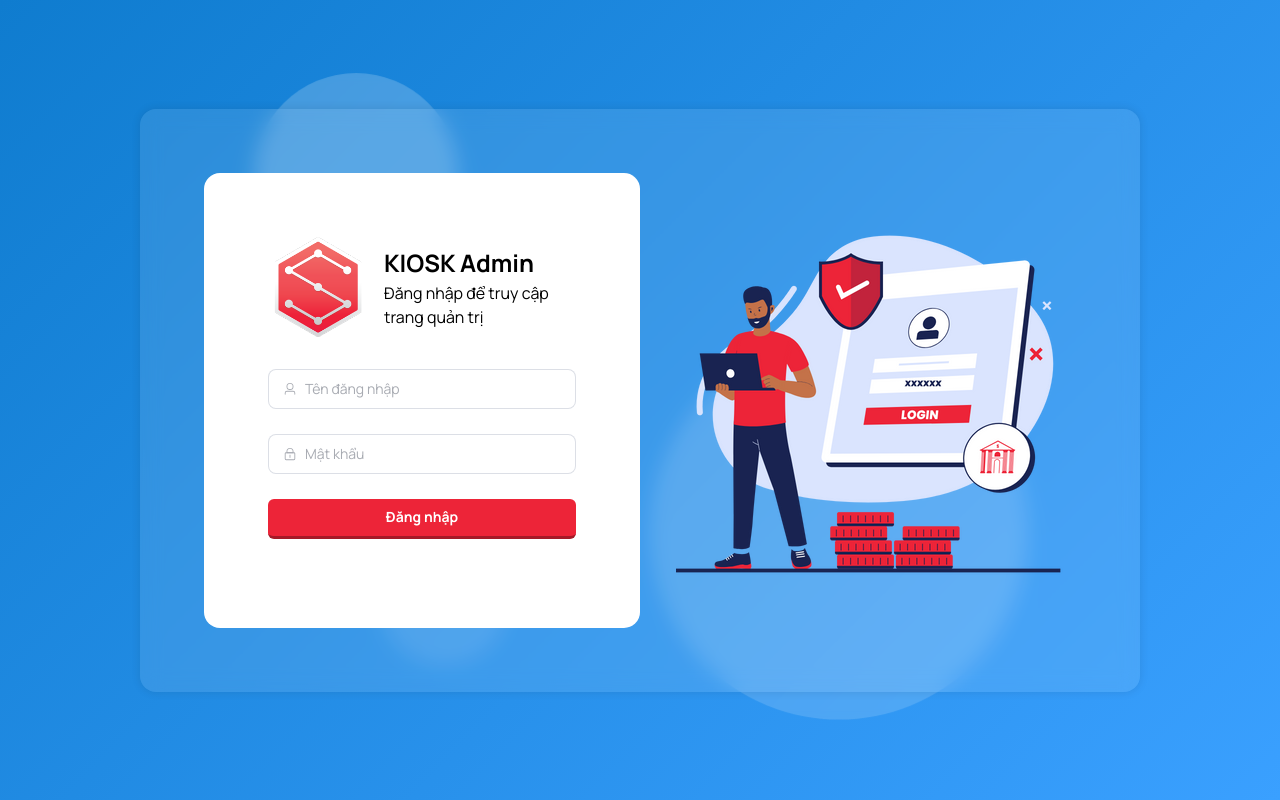
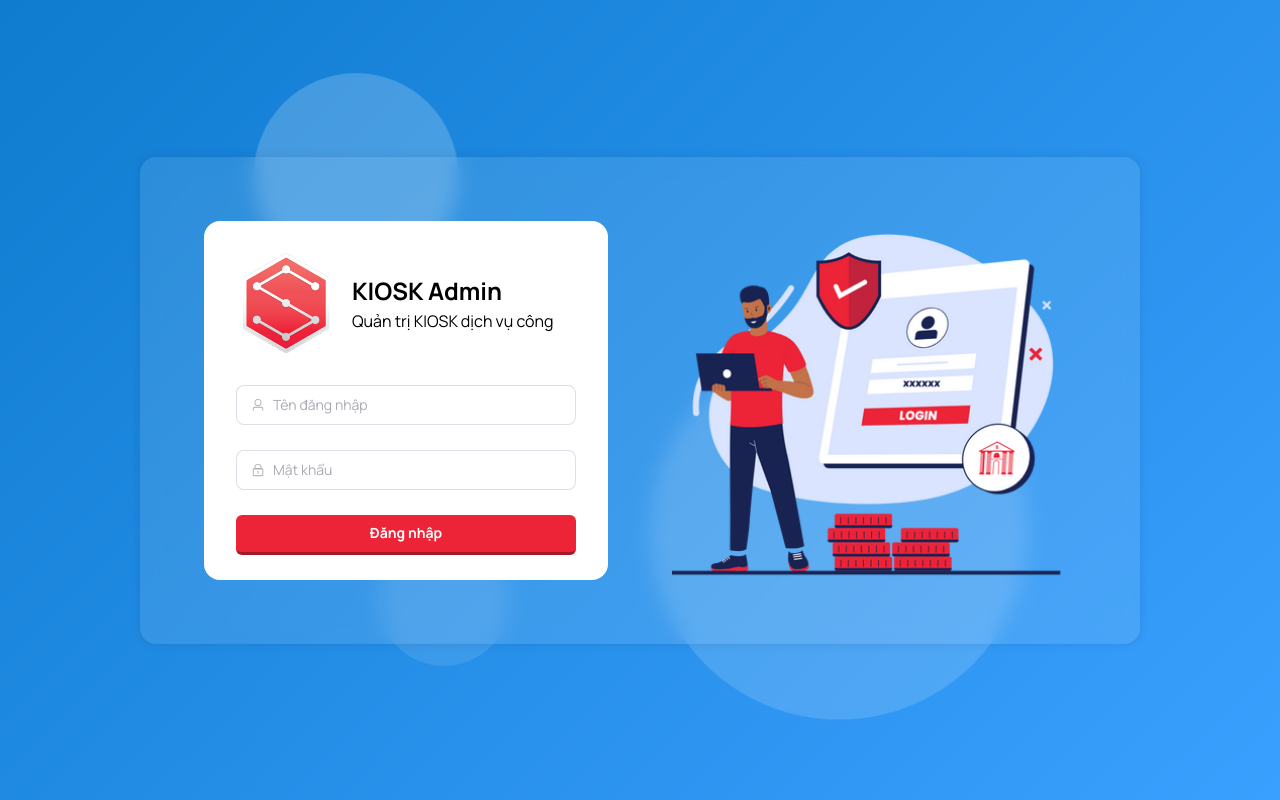
Before and after one commit to vucodiing/vue-dashboard, a Vue app: page /login in a window 1280 px wide. Built offline with nearby package versions, Linux system fonts and the light colour scheme.

Commit message:
update: css login

```diff
--- a/src/router/index.ts
+++ b/src/router/index.ts
@@ -59,4 +59,13 @@ const router = createRouter({
   routes,
 });
 
+router.beforeEach((to, from, next) => {
+  const isAuthenticated = localStorage.getItem('token');
+  if (to.name !== 'Login' && !isAuthenticated) {
+    next({ name: 'Login' });
+  } else {
+    next();
+  }
+});
+
 export default router;
--- a/src/views/LoginView/LoginView.vue
+++ b/src/views/LoginView/LoginView.vue
@@ -11,7 +11,7 @@
           <img src="@/assets/logo.png" alt="logo" height="100" width="100" />
           <div class="login__form--header--text">
             <p>KIOSK Admin</p>
-            <p>Đăng nhập để truy cập trang quản trị</p>
+            <p>Quản trị KIOSK dịch vụ công</p>
           </div>
         </div>
         <el-form
@@ -46,9 +46,7 @@
           </el-form-item>
         </el-form>
       </div>
-      <div class="login__image">
-        <img src="@/assets/login.png" alt="" />
-      </div>
+      <div class="login__image"></div>
     </div>
   </div>
 </template>
@@ -95,13 +93,18 @@ const rules = reactive<FormRules>({
 
 const submitForm = async (formEl: FormInstance | undefined) => {
   if (!formEl) return;
-  await formEl.validate((valid, _fields) => {
+  await formEl.validate((valid) => {
     if (valid) {
       loading.value = true;
       // console.log('submit!', form);
       // Simulate API call
       setTimeout(() => {
         loading.value = false;
+        localStorage.setItem('token', 'dummy-token');
+        // Redirect to home or dashboard
+        import('@/router').then(({ default: router }) => {
+          router.push('/');
+        });
       }, 2000);
     } else {
       // console.log('error submit!', fields);
@@ -171,24 +174,22 @@ const submitForm = async (formEl: FormInstance | undefined) => {
     width: 90%;
     max-width: 1000px;
     margin: 0 auto;
-    display: flex;
-    justify-content: space-between;
-    align-items: center;
-    gap: 2rem;
+    display: grid;
+    grid-template-columns: 1fr 1fr;
+    gap: 4rem;
     position: relative;
     z-index: 1;
     animation: fadeOn 0.5s ease-in-out;
   }
   &__form {
-    padding: 4rem;
-    width: 50%;
+    padding: 0 2rem;
     background-color: #fff;
     border-radius: var(--border-radius);
     &--header {
       display: flex;
       align-items: center;
       gap: 1rem;
-      margin-bottom: 2rem;
+      margin: 2rem 0;
     }
     &--header--text {
       p:first-child {
@@ -196,6 +197,11 @@ const submitForm = async (formEl: FormInstance | undefined) => {
         font-weight: 600;
       }
     }
+  }
+  &__image {
+    background: url('@/assets/login.png') no-repeat center center/cover;
+    width: 100%;
+    height: 100%;
   }
   button {
     width: 100%;
```
